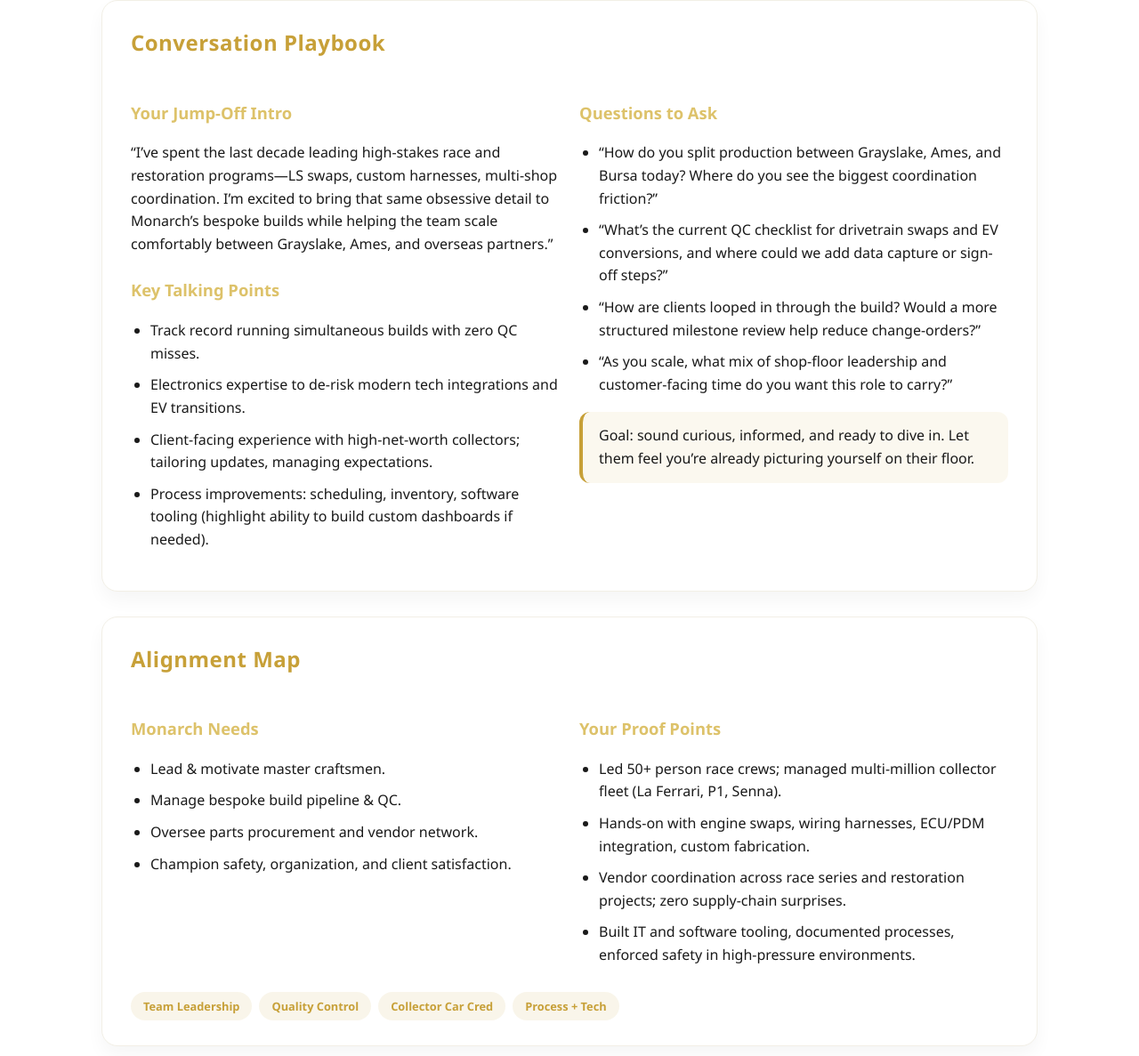
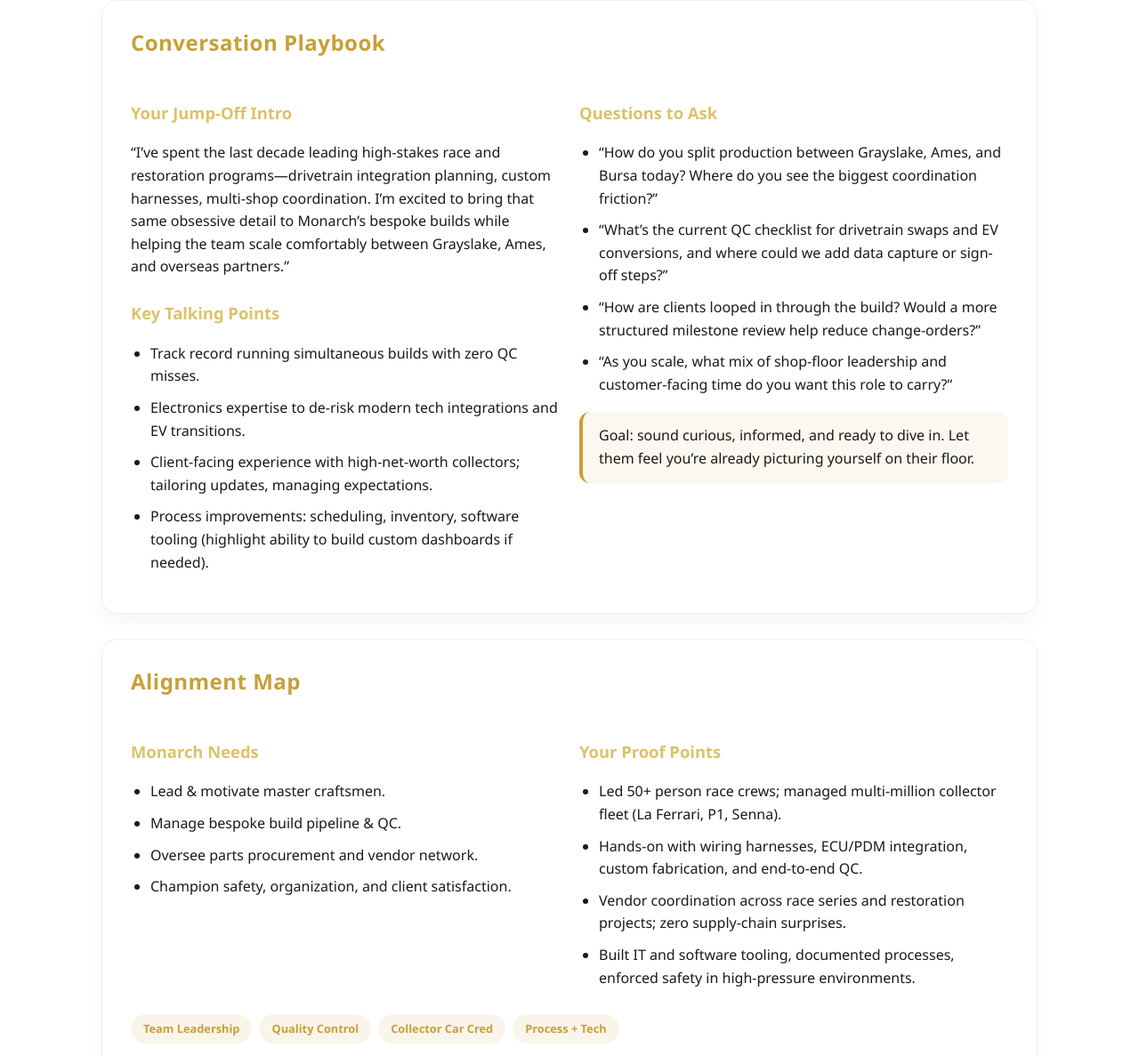
Before and after one commit to loseyco/resume, a website: page resumes/Monarch_Defender_Shop_Manager/monarch.html in a window 1280 px wide. Shown: the part 4232-5419 px from the top of the page at 89% size. Drawn offline with Linux system fonts and the light colour scheme.

Commit message:
Clarify Monarch experience wording

```diff
--- a/resumes/Monarch_Defender_Shop_Manager/monarch.html
+++ b/resumes/Monarch_Defender_Shop_Manager/monarch.html
@@ -587,7 +587,7 @@
                         <li><strong>The Goat:</strong> 6.2L LT1 (~460 hp) with Wilwood brakes—great segue to discuss QC and drivetrain upgrades.</li>
                     </ul>
                     <div class="callout">
-                        Tie these builds to your race-shop experience (engine swaps, harnesses, QC). Use specific details so it feels conversational, not scripted.
+                        Tie these builds to your race-shop experience (drivetrain integration oversight, harnesses, QC). Use specific details so it feels conversational, not scripted.
                     </div>
                 </div>
             </div>
@@ -644,7 +644,7 @@
             <div class="grid-two">
                 <div>
                     <h3>Your Jump-Off Intro</h3>
-                    <p>“I’ve spent the last decade leading high-stakes race and restoration programs—LS swaps, custom harnesses, multi-shop coordination. I’m excited to bring that same obsessive detail to Monarch’s bespoke builds while helping the team scale comfortably between Grayslake, Ames, and overseas partners.”</p>
+                    <p>“I’ve spent the last decade leading high-stakes race and restoration programs—drivetrain integration planning, custom harnesses, multi-shop coordination. I’m excited to bring that same obsessive detail to Monarch’s bespoke builds while helping the team scale comfortably between Grayslake, Ames, and overseas partners.”</p>
                     <h3>Key Talking Points</h3>
                     <ul>
                         <li>Track record running simultaneous builds with zero QC misses.</li>
@@ -684,7 +684,7 @@
                     <h3>Your Proof Points</h3>
                     <ul>
                         <li>Led 50+ person race crews; managed multi-million collector fleet (La Ferrari, P1, Senna).</li>
-                        <li>Hands-on with engine swaps, wiring harnesses, ECU/PDM integration, custom fabrication.</li>
+                        <li>Hands-on with wiring harnesses, ECU/PDM integration, custom fabrication, and end-to-end QC.</li>
                         <li>Vendor coordination across race series and restoration projects; zero supply-chain surprises.</li>
                         <li>Built IT and software tooling, documented processes, enforced safety in high-pressure environments.</li>
                     </ul>
```
